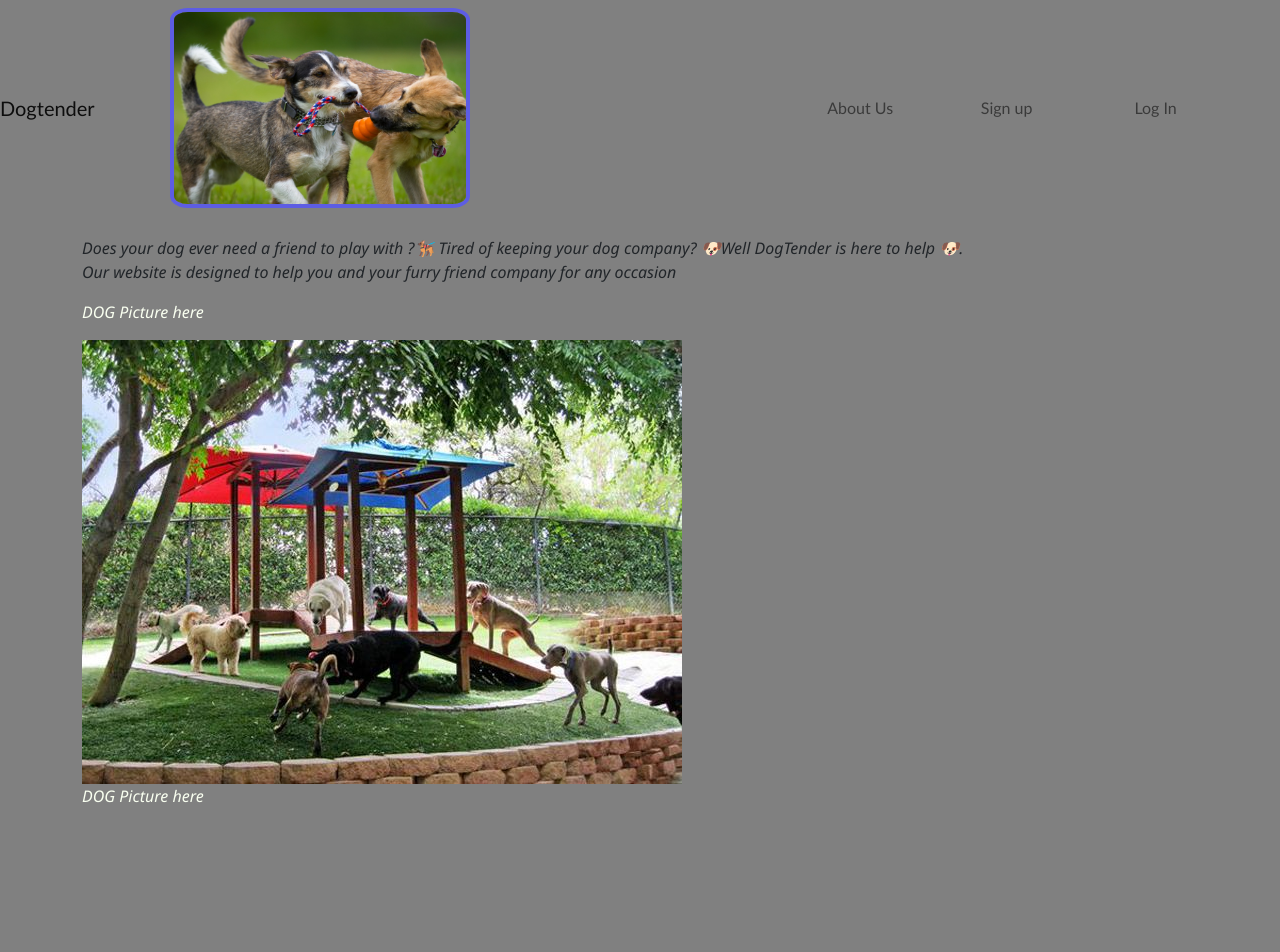
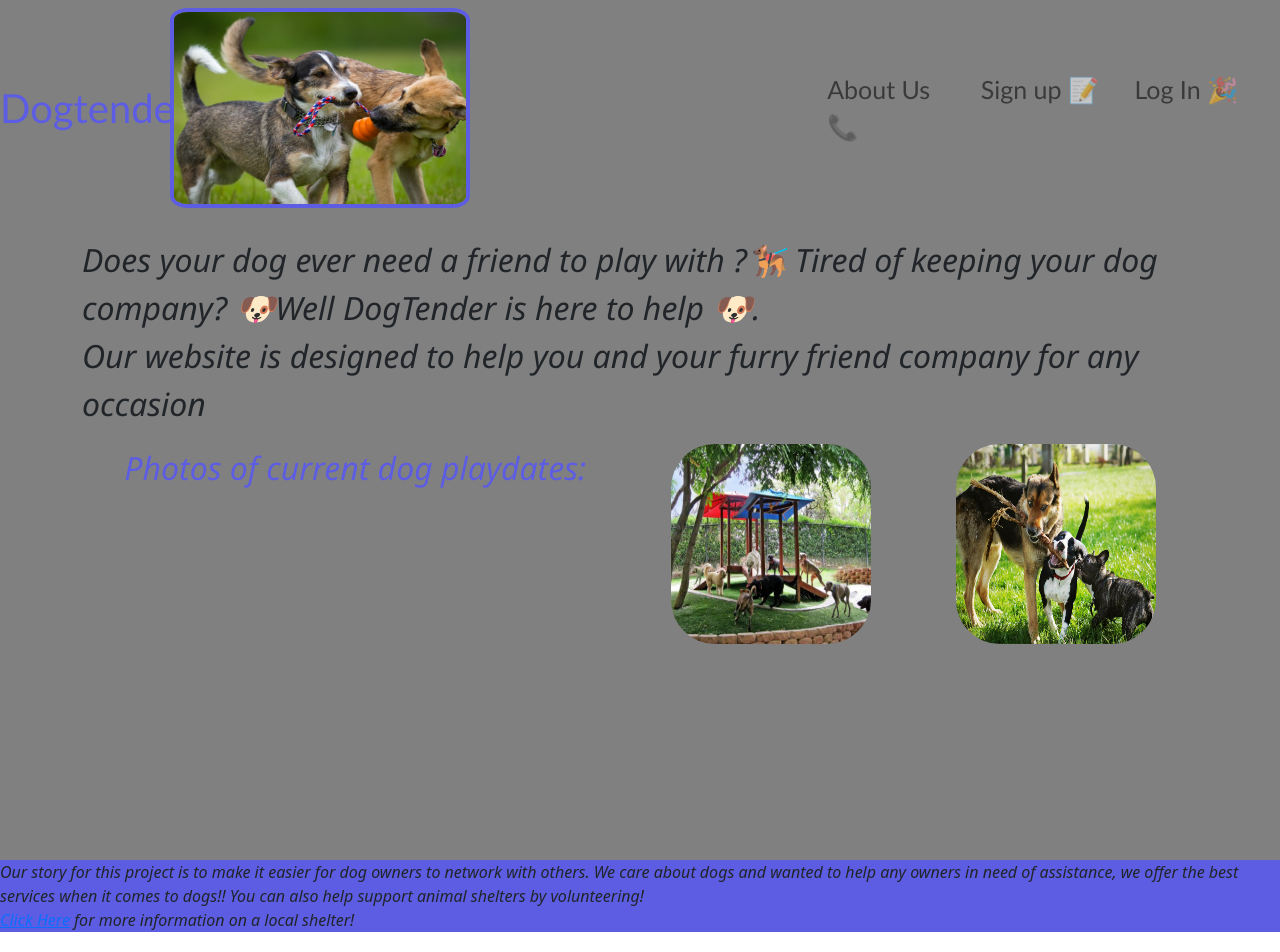
Before and after one commit to jackieb0707/DogTender, a React (Create React App) app in the folder client/: page / in a window 1280 px wide. Shown: the top 952 px of the page. Built offline with nearby package versions, Linux system fonts and the light colour scheme.

Commit message:
updated css

```diff
--- a/client/src/components/Footer/index.js
+++ b/client/src/components/Footer/index.js
@@ -7,8 +7,9 @@ const Footer = () => {
     <footer className='Footer'>
       <div>
         <p>
-          Our story for this project is to make it easier for dog owners to network with others.
-          You can also help support animal shelters by voluntering!
+          Our story for this project is to make it easier for dog owners to network with others. We care about dogs and wanted to help any owners
+          in need of assistance, we offer the best services when it comes to dogs!!
+          You can also help support animal shelters by volunteering!
           <div>
           <a href= "https://kcpetproject.org/" target="blank">Click Here</a> for more information on a local shelter!
           </div>
--- a/client/src/components/Header/index.js
+++ b/client/src/components/Header/index.js
@@ -23,9 +23,9 @@ const Header = () => {
         />
 
         <Nav style={{ float: "right" }}>
-          <Nav.Link href="#About-Us">About Us</Nav.Link>
-          <Nav.Link href="#Sign-Up">Sign up</Nav.Link>
-          <Nav.Link href="#Log-In">Log In</Nav.Link>
+          <Nav.Link href="#About-Us">About Us 📞</Nav.Link>
+          <Nav.Link href="#Sign-Up">Sign up 📝</Nav.Link>
+          <Nav.Link href="#Log-In">Log In 🎉</Nav.Link>
         </Nav>
       </Navbar>
 
--- a/client/src/index.css
+++ b/client/src/index.css
@@ -4,10 +4,14 @@
 }
 #Title {
   margin-left: 0;
+  color: rgb(93, 93, 227);
+  font-size: 40px
+
 }
 a {
   width: 12vw;
   margin: 0 auto;
+
 }
 .navbar-container {
   display: flex;
@@ -16,6 +20,7 @@ a {
   font-family: "Gill Sans", "Gill Sans MT", Calibri, "Trebuchet MS", sans-serif;
   color: rgb(93, 93, 227);
   margin-bottom: 20px;
+
 }
 
 .photo1 {
@@ -23,22 +28,38 @@ a {
   height: 200px;
   width: 300px;
   margin-right: auto;
+
 }
 .navbar-nav {
   display: flex;
   justify-content: space-evenly;
+  font-size: 25px;
 }
 main {
-  font-size: 1rem;
+  font-size: 2rem;
   font-family: "Segoe UI", Tahoma, Geneva, Verdana, sans-serif;
   font-style: italic;
+
+
 }
 
 .dog-pictures {
+
+    display: flex;
+    justify-content: space-around;
+
 }
+.dog-pictures1, .dog-pictures2 {
 
+  border-radius: 22%;
+  align-items: center;
+  margin: right 7px;
+  border-color: rgb(93, 93, 227);
+  height: 200px;
+  width: 200px;
+}
 .picture-div {
-  color: rgb(249, 255, 240);
+  color: rgb(93, 93, 227);
 }
 .Footer {
   font-size: 1rem;
@@ -48,6 +69,7 @@ main {
 }
 .Footer >div>p{
   margin-bottom: 0;
+  background-color: rgb(93, 93, 227);
 }
 .card-header {
   color: rgb(93, 93, 227);
--- a/client/src/pages/Home.js
+++ b/client/src/pages/Home.js
@@ -1,5 +1,6 @@
 import React from 'react';
 import Dogs102 from '../assets/Dogs102.jpg'
+import Dogs103 from '../assets/Dogs103.jpg'
 
 const Home = () => {
 
@@ -15,11 +16,12 @@ const Home = () => {
 
         <div className='dog-pictures' >
         <p className='picture-div'>
-            DOG Picture here</p>
-            <img src={Dogs102} alt="dogphoto" className='dog-pictures'/>
+            Photos of current dog playdates:</p>
+            <img src={Dogs102} alt="dogphoto" className='dog-pictures1'/>
 
           <p className='picture-div'>
-            DOG Picture here
+
+            <img src={Dogs103} alt="dogphoto" className='dog-pictures2'/>
 
           </p>
 
```
Also changed, not shown: client/src/assets/Dogs103.jpg (added).
